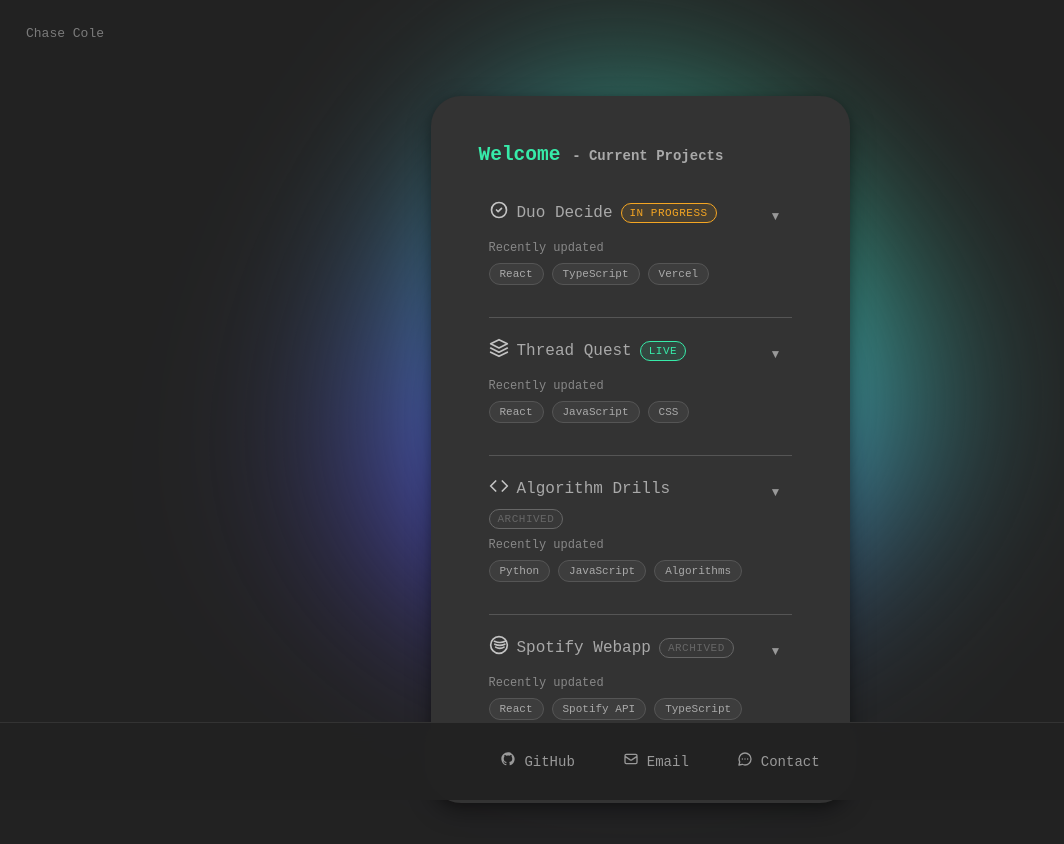
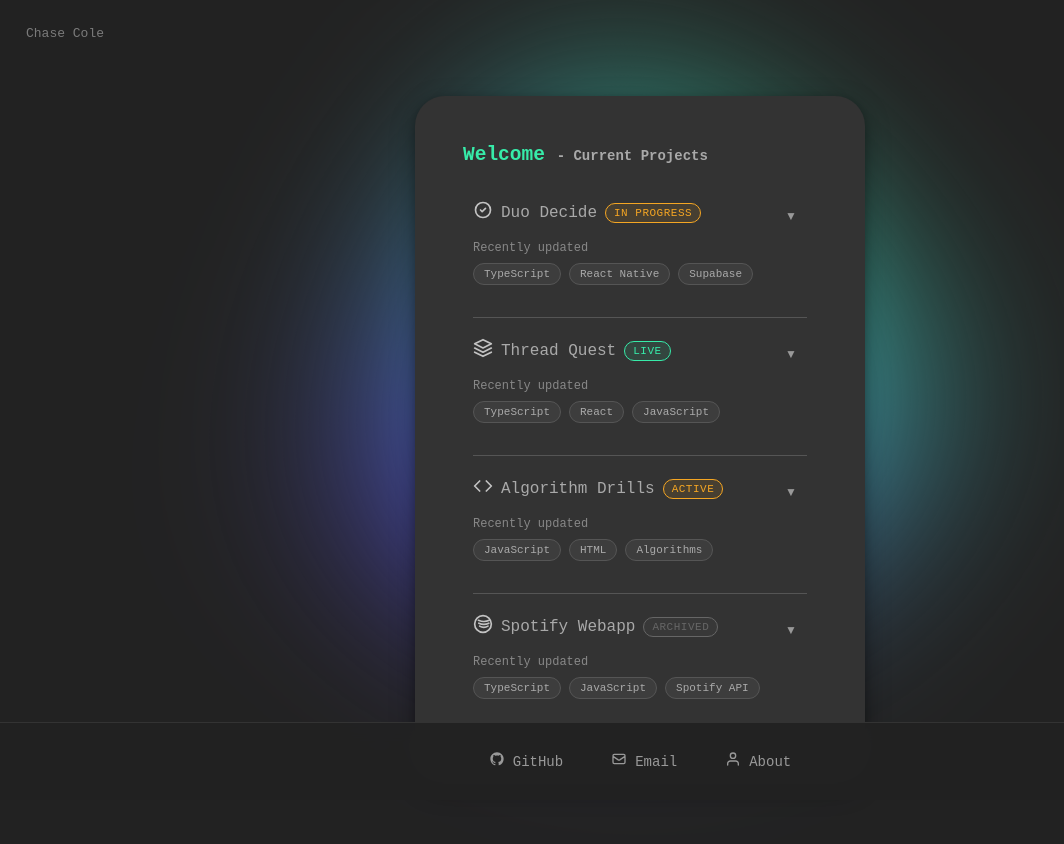
Before and after one commit to cheesecoke/cheesecoke, a website: page index.html in a window 1280 px wide. Shown: the whole page, without its empty margins (0-1064 px from the left). Drawn offline with Linux system fonts and the light colour scheme; no server answers.

Commit message:
Fix centering and update project details
- Added box-sizing to callout for proper centering
- Updated tech tags to match actual repo languages
- Changed Algorithm Drills status to Active
- Updated footer Contact to About linking to landing page

```diff
--- a/index.html
+++ b/index.html
@@ -54,12 +54,12 @@
               <span class="last-updated">Loading...</span>
             </div>
             <div class="tech-tags">
-              <span class="tech-tag">React</span>
               <span class="tech-tag">TypeScript</span>
-              <span class="tech-tag">Vercel</span>
+              <span class="tech-tag">React Native</span>
+              <span class="tech-tag">Supabase</span>
             </div>
             <div class="project-description" hidden>
-              <p>Decision-making app to help choose between two options. Features intuitive interface for quick decisions.</p>
+              <p>Decision-making app for partners to help make decisions. Features intuitive interface for quick decisions. Contains the options for a single vote by a partner or a poll option.</p>
             </div>
           </li>
 
@@ -84,12 +84,12 @@
               <span class="last-updated">Loading...</span>
             </div>
             <div class="tech-tags">
+              <span class="tech-tag">TypeScript</span>
               <span class="tech-tag">React</span>
               <span class="tech-tag">JavaScript</span>
-              <span class="tech-tag">CSS</span>
             </div>
             <div class="project-description" hidden>
-              <p>Interactive web application for exploring and managing thread-based content. Features an intuitive interface for creative work.</p>
+              <p>Interactive web application for exploring and storing outfits. Features a search for clothes that can be saved to an inventory where the user can then make an outfit and purchase items they like.</p>
             </div>
           </li>
 
@@ -102,7 +102,7 @@
                   </svg>
                 </span>
                 <a href="https://github.com/cheesecoke/algorithm-drills" class="project-link">Algorithm Drills</a>
-                <span class="status-badge status-archived">Archived</span>
+                <span class="status-badge status-progress">Active</span>
               </div>
               <button class="expand-btn" aria-label="Expand project details" aria-expanded="false">
                 <span class="chevron">▼</span>
@@ -112,8 +112,8 @@
               <span class="last-updated">Loading...</span>
             </div>
             <div class="tech-tags">
-              <span class="tech-tag">Python</span>
               <span class="tech-tag">JavaScript</span>
+              <span class="tech-tag">HTML</span>
               <span class="tech-tag">Algorithms</span>
             </div>
             <div class="project-description" hidden>
@@ -143,12 +143,12 @@
               <span class="last-updated">Loading...</span>
             </div>
             <div class="tech-tags">
-              <span class="tech-tag">React</span>
+              <span class="tech-tag">TypeScript</span>
+              <span class="tech-tag">JavaScript</span>
               <span class="tech-tag">Spotify API</span>
-              <span class="tech-tag">TypeScript</span>
             </div>
             <div class="project-description" hidden>
-              <p>Spotify web application built as a technical interview project. Demonstrates API integration and music player functionality.</p>
+              <p>Spotify web application built as a technical interview project for Tesla. Demonstrates SDK API integration and music player functionality.</p>
             </div>
           </li>
         </ul>
@@ -171,12 +171,12 @@
             </svg>
           </span> Email
         </a>
-        <a href="/pages/contact.html" aria-label="Contact Page">
+        <a href="https://www.chasewcole.com" target="_blank" rel="noopener noreferrer" aria-label="About Chase Cole">
           <span class="social-icon">
             <svg width="16" height="16" viewBox="0 0 24 24" fill="none" xmlns="http://www.w3.org/2000/svg">
-              <path d="M8 12H8.01M12 12H12.01M16 12H16.01M21 12C21 16.9706 16.9706 21 12 21C10.4633 21 9.01739 20.6096 7.75 19.9166L3 21L4.08342 16.25C3.39035 14.9826 3 13.5367 3 12C3 7.02944 7.02944 3 12 3C16.9706 3 21 7.02944 21 12Z" stroke="currentColor" stroke-width="2" stroke-linecap="round" stroke-linejoin="round"/>
+              <path d="M20 21V19C20 17.9391 19.5786 16.9217 18.8284 16.1716C18.0783 15.4214 17.0609 15 16 15H8C6.93913 15 5.92172 15.4214 5.17157 16.1716C4.42143 16.9217 4 17.9391 4 19V21M16 7C16 9.20914 14.2091 11 12 11C9.79086 11 8 9.20914 8 7C8 4.79086 9.79086 3 12 3C14.2091 3 16 4.79086 16 7Z" stroke="currentColor" stroke-width="2" stroke-linecap="round" stroke-linejoin="round"/>
             </svg>
-          </span> Contact
+          </span> About
         </a>
       </div>
     </footer>
--- a/styles/home.scss
+++ b/styles/home.scss
@@ -19,7 +19,6 @@
   .callout {
     display: block;
     width: 100%;
-    max-width: 323px;
     height: auto;
     overflow: visible;
     background-color: #333;
@@ -27,6 +26,7 @@
     place-content: center;
     padding: 3rem;
     border-radius: 30px;
+    box-sizing: border-box;
     /* Enhanced shadow for depth */
     box-shadow: 0 8px 24px rgba(0, 0, 0, 0.4), 0 2px 8px rgba(0, 0, 0, 0.2);
     animation-name: calloutAnim;
@@ -309,6 +309,7 @@
   padding: 1.25rem;
   z-index: 10;
   border-top: 1px solid #333;
+  box-sizing: border-box;
 
   .social-links {
     display: flex;
```
Also changed, not shown: output.css, 1 other file.
